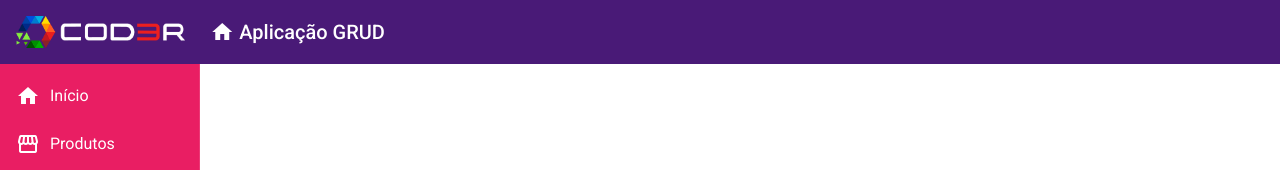
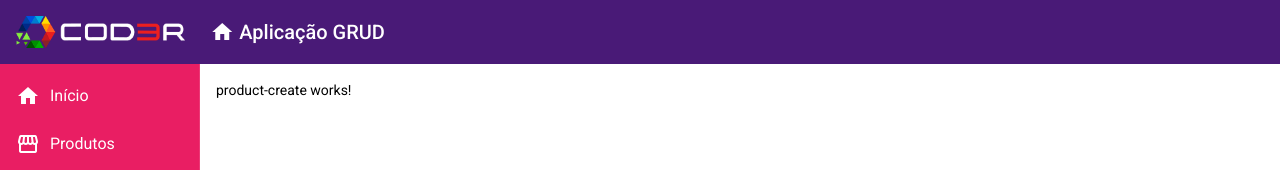
Before and after one commit to AlexandrePascoal/angular-com-jsonserver, an Angular app in the folder frontend/: page /product/create in a window 1280 px wide. Before the commit this address led to /. Shown: the top 170 px of the page. Built offline with nearby package versions, Linux system fonts and the light colour scheme.

Commit message:
Criacao do componente de criar produto

```diff
--- a/frontend/src/app/app-routing.module.ts
+++ b/frontend/src/app/app-routing.module.ts
@@ -3,6 +3,7 @@
 
 import { HomeComponent } from './view/home/home.component';
 import { ProductCrudComponent } from './view/product-crud/product-crud.component';
+import { ProductCreateComponent } from './components/template/product/product-create/product-create.component';
 
 const routes: Routes = [
   {
@@ -12,6 +13,10 @@
   {
     path: "product",
     component: ProductCrudComponent
+  },
+  {
+    path: "product/create",
+    component: ProductCreateComponent
   }
 ];
 
--- a/frontend/src/app/app.module.ts
+++ b/frontend/src/app/app.module.ts
@@ -16,6 +16,7 @@
 import { HomeComponent } from './view/home/home.component';
 import { ProductCrudComponent } from './view/product-crud/product-crud.component';
 import { RedDirective } from './directive/red.directive';
+import { ProductCreateComponent } from './components/template/product/product-create/product-create.component';
 
 @NgModule({
   declarations: [
@@ -25,7 +26,8 @@
     NavComponent,
     HomeComponent,
     ProductCrudComponent,
-    RedDirective
+    RedDirective,
+    ProductCreateComponent
   ],
   imports: [
     BrowserModule,
--- /dev/null
+++ b/frontend/src/app/components/template/product/product-create/product-create.component.html
@@ -0,0 +1 @@
+<p>product-create works!</p>
--- /dev/null
+++ b/frontend/src/app/components/template/product/product-create/product-create.component.ts
@@ -0,0 +1,15 @@
+import { Component, OnInit } from '@angular/core';
+
+@Component({
+  selector: 'app-product-create',
+  templateUrl: './product-create.component.html',
+  styleUrls: ['./product-create.component.css']
+})
+export class ProductCreateComponent implements OnInit {
+
+  constructor() { }
+
+  ngOnInit(): void {
+  }
+
+}
```
Also changed, not shown: frontend/src/app/components/template/product/product-create/product-create.component.css (added).
